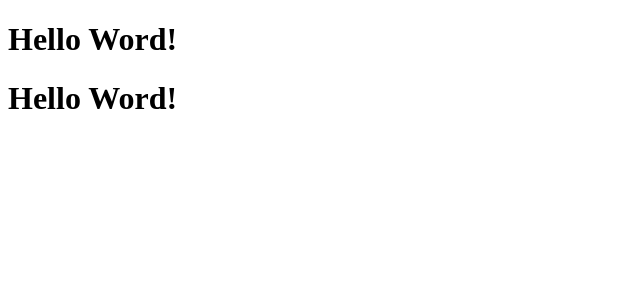
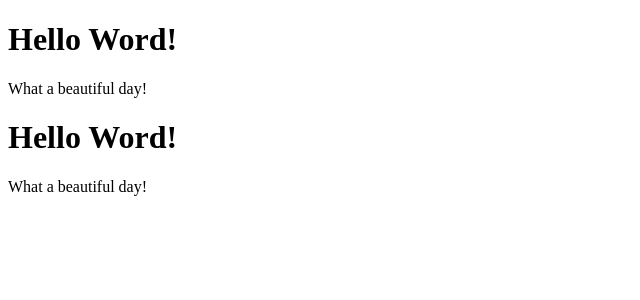
Before and after one commit to Yaricherchi7/React.js, a React (Create React App) app: page / in a window 1280 px wide. Shown: the top 300 px of the page, without its empty margins (0-640 px from the left). Built offline with nearby package versions, Linux system fonts and the light colour scheme.

Commit message:
es-7 svolto

```diff
--- a/src/HelloWord.js
+++ b/src/HelloWord.js
@@ -2,6 +2,11 @@
 
 export class HelloWord extends React.Component {
     render() {
-        return <h1>Hello Word!</h1>
+        return (
+            <div>
+              <h1>Hello Word!</h1>
+              <p>What a beautiful day!</p>
+            </div>
+          );
     }
 }
```
